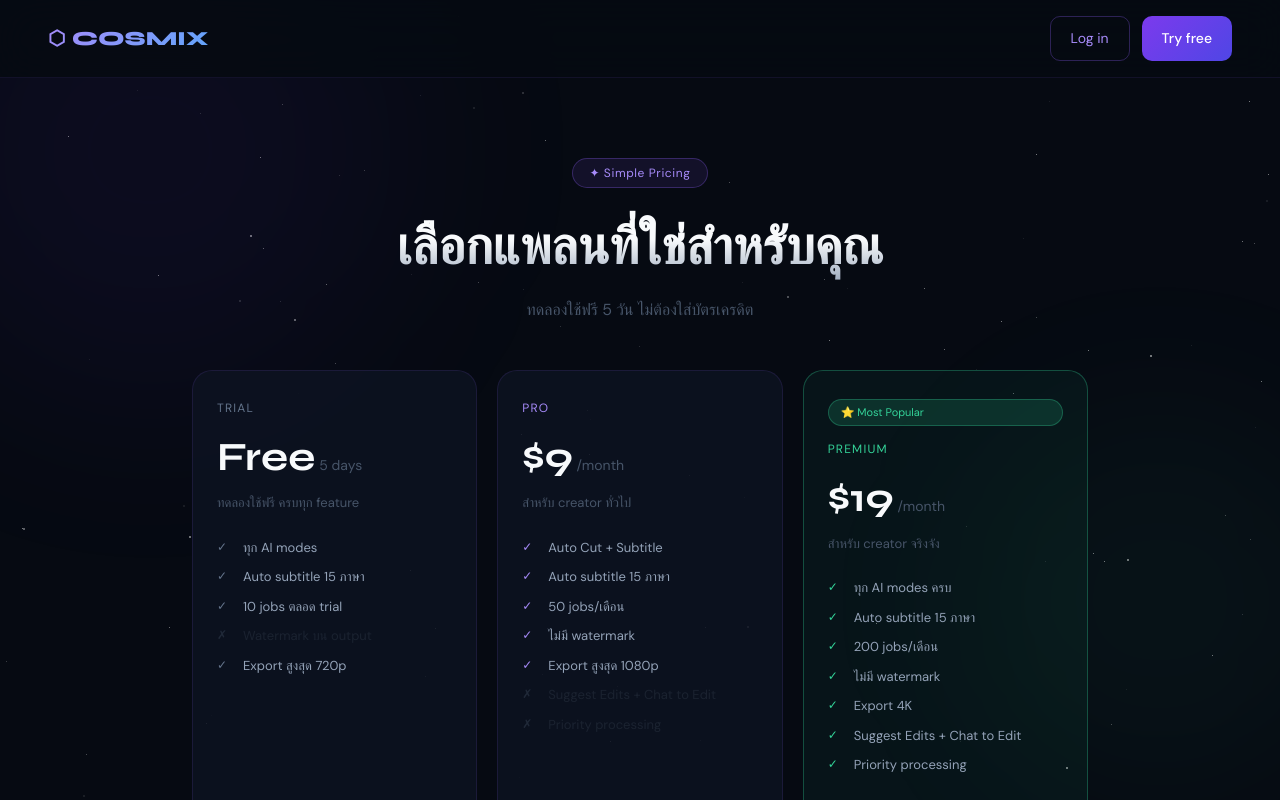
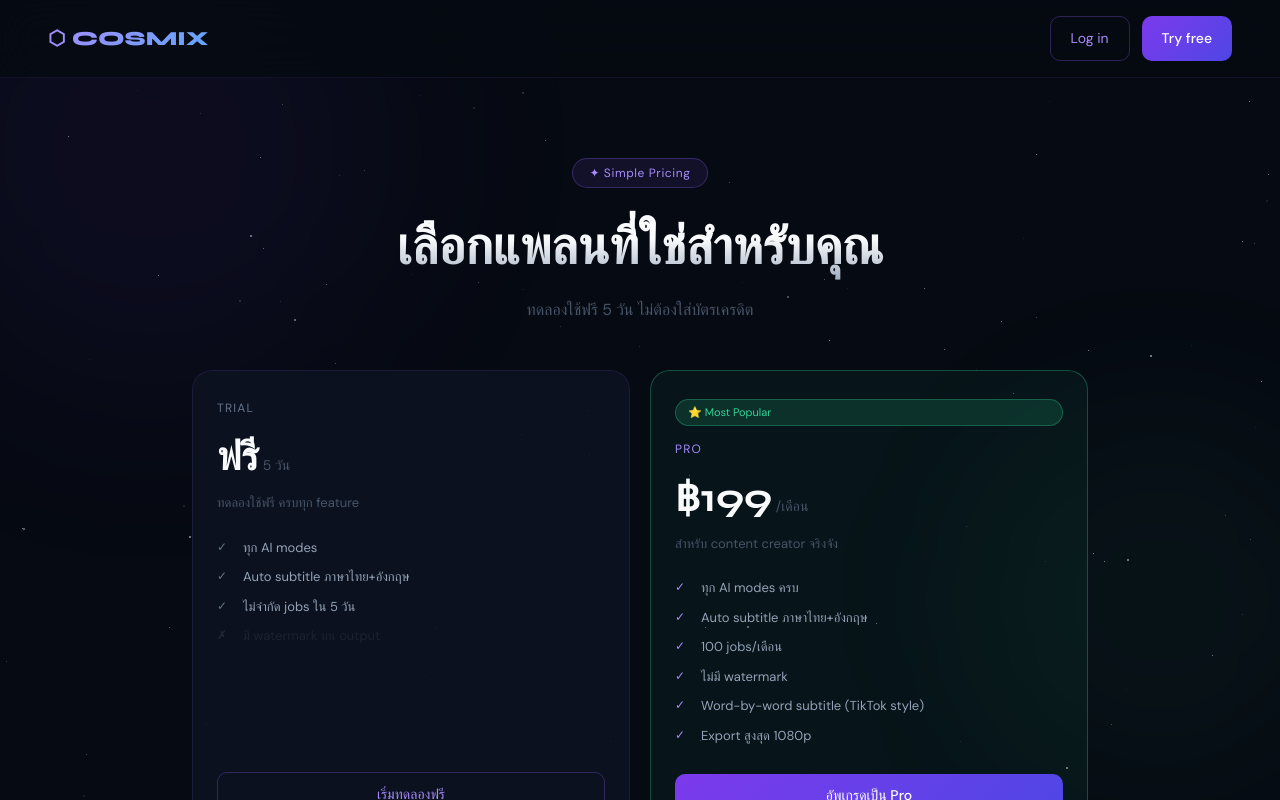
Before and after one commit to SupakornL/cosmix, a React (Vite) app in the folder frontend/: page /pricing in a window 1280 px wide. Shown: the top 800 px of the page. Built offline with nearby package versions, Linux system fonts and the light colour scheme.

Commit message:
Update PricingPage to 2 plans with Stripe checkout

```diff
--- a/frontend/src/App.tsx
+++ b/frontend/src/App.tsx
@@ -8,6 +8,7 @@ import DashboardPage from './pages/DashboardPage'
 import AdminDashboard from './pages/AdminDashboard'
 import PricingPage from './pages/PricingPage'
 import VideoEditor from './pages/VideoEditor'
+import PaymentSuccess from './pages/PaymentSuccess'
 
 function ProtectedRoute({ children }: { children: React.ReactNode }) {
   const isAuthenticated = useAuthStore(s => s.isAuthenticated)
@@ -32,6 +33,7 @@ export default function App() {
       <Route path="/editor/:jobId" element={<ProtectedRoute><VideoEditor /></ProtectedRoute>} />
       <Route path="/dashboard" element={<ProtectedRoute><DashboardPage /></ProtectedRoute>} />
       <Route path="/admin" element={<AdminRoute><AdminDashboard /></AdminRoute>} />
+      <Route path="/payment/success" element={<ProtectedRoute><PaymentSuccess /></ProtectedRoute>} />
     </Routes>
   )
 }
--- /dev/null
+++ b/frontend/src/pages/PaymentSuccess.tsx
@@ -0,0 +1,38 @@
+import { useEffect } from 'react'
+import { useNavigate } from 'react-router-dom'
+import { useAuthStore } from '../store/auth'
+
+export default function PaymentSuccess() {
+  const navigate = useNavigate()
+  const { token, setAuth, user } = useAuthStore()
+
+  useEffect(() => {
+    // Refresh user info after payment
+    if (token) {
+      fetch(`${import.meta.env.VITE_API_URL || ''}/api/auth/me`, {
+        headers: { Authorization: `Bearer ${token}` }
+      })
+        .then(r => r.json())
+        .then(u => {
+          if (u.id) setAuth(token, u)
+          setTimeout(() => navigate('/editor'), 3000)
+        })
+    }
+  }, [token])
+
+  return (
+    <div style={{
+      minHeight: '100vh', background: '#060A12', display: 'flex',
+      alignItems: 'center', justifyContent: 'center', flexDirection: 'column',
+      fontFamily: "'DM Sans', sans-serif", color: '#E2E8F0', gap: 20
+    }}>
+      <div style={{ fontSize: 64 }}>🎉</div>
+      <h1 style={{ fontFamily: "'Syne', sans-serif", fontSize: 32, fontWeight: 800,
+        background: 'linear-gradient(135deg,#A78BFA,#60A5FA)', WebkitBackgroundClip: 'text',
+        WebkitTextFillColor: 'transparent', margin: 0 }}>
+        ยินดีต้อนรับสู่ Cosmix Pro!
+      </h1>
+      <p style={{ color: '#64748B', fontSize: 16 }}>กำลังพาคุณไปยัง Editor...</p>
+    </div>
+  )
+}
--- a/frontend/src/pages/PricingPage.tsx
+++ b/frontend/src/pages/PricingPage.tsx
@@ -1,60 +1,42 @@
 import { useNavigate } from 'react-router-dom'
+import { useAuthStore } from '../store/auth'
 
 const PLANS = [
   {
     name: 'Trial',
-    price: 'Free',
-    period: '5 days',
+    price: 'ฟรี',
+    period: '5 วัน',
     desc: 'ทดลองใช้ฟรี ครบทุก feature',
     color: '#64748B',
     features: [
       { text: 'ทุก AI modes', ok: true },
-      { text: 'Auto subtitle 15 ภาษา', ok: true },
-      { text: '10 jobs ตลอด trial', ok: true },
-      { text: 'Watermark บน output', ok: false },
-      { text: 'Export สูงสุด 720p', ok: true },
+      { text: 'Auto subtitle ภาษาไทย+อังกฤษ', ok: true },
+      { text: 'ไม่จำกัด jobs ใน 5 วัน', ok: true },
+      { text: 'มี watermark บน output', ok: false },
     ],
-    cta: 'Start Free Trial',
+    cta: 'เริ่มทดลองฟรี',
     featured: false,
     ctaStyle: 'outline',
+    plan: 'trial',
   },
   {
     name: 'Pro',
-    price: '$9',
-    period: '/month',
-    desc: 'สำหรับ creator ทั่วไป',
+    price: '฿199',
+    period: '/เดือน',
+    desc: 'สำหรับ content creator จริงจัง',
     color: '#A78BFA',
     features: [
-      { text: 'Auto Cut + Subtitle', ok: true },
-      { text: 'Auto subtitle 15 ภาษา', ok: true },
-      { text: '50 jobs/เดือน', ok: true },
+      { text: 'ทุก AI modes ครบ', ok: true },
+      { text: 'Auto subtitle ภาษาไทย+อังกฤษ', ok: true },
+      { text: '100 jobs/เดือน', ok: true },
       { text: 'ไม่มี watermark', ok: true },
+      { text: 'Word-by-word subtitle (TikTok style)', ok: true },
       { text: 'Export สูงสุด 1080p', ok: true },
-      { text: 'Suggest Edits + Chat to Edit', ok: false },
-      { text: 'Priority processing', ok: false },
     ],
-    cta: 'Get Pro',
-    featured: false,
+    cta: 'อัพเกรดเป็น Pro',
+    featured: true,
     ctaStyle: 'primary',
-  },
-  {
-    name: 'Premium',
-    price: '$19',
-    period: '/month',
-    desc: 'สำหรับ creator จริงจัง',
-    color: '#34D399',
-    features: [
-      { text: 'ทุก AI modes ครบ', ok: true },
-      { text: 'Auto subtitle 15 ภาษา', ok: true },
-      { text: '200 jobs/เดือน', ok: true },
-      { text: 'ไม่มี watermark', ok: true },
-      { text: 'Export 4K', ok: true },
-      { text: 'Suggest Edits + Chat to Edit', ok: true },
-      { text: 'Priority processing', ok: true },
-    ],
-    cta: 'Get Premium',
-    featured: true,
-    ctaStyle: 'premium',
+    plan: 'pro',
   },
 ]
 
@@ -67,6 +49,21 @@ const FAQ = [
 
 export default function PricingPage() {
   const navigate = useNavigate()
+  const { token } = useAuthStore()
+
+  async function handleUpgrade() {
+    if (!token) { navigate('/register'); return }
+    try {
+      const res = await fetch(`${import.meta.env.VITE_API_URL || ''}/api/payments/create-checkout`, {
+        method: 'POST',
+        headers: { Authorization: `Bearer ${token}` }
+      })
+      const data = await res.json()
+      if (data.checkout_url) window.location.href = data.checkout_url
+    } catch (e) {
+      alert('เกิดข้อผิดพลาด กรุณาลองใหม่')
+    }
+  }
 
   return (
     <div style={S.wrap}>
```
